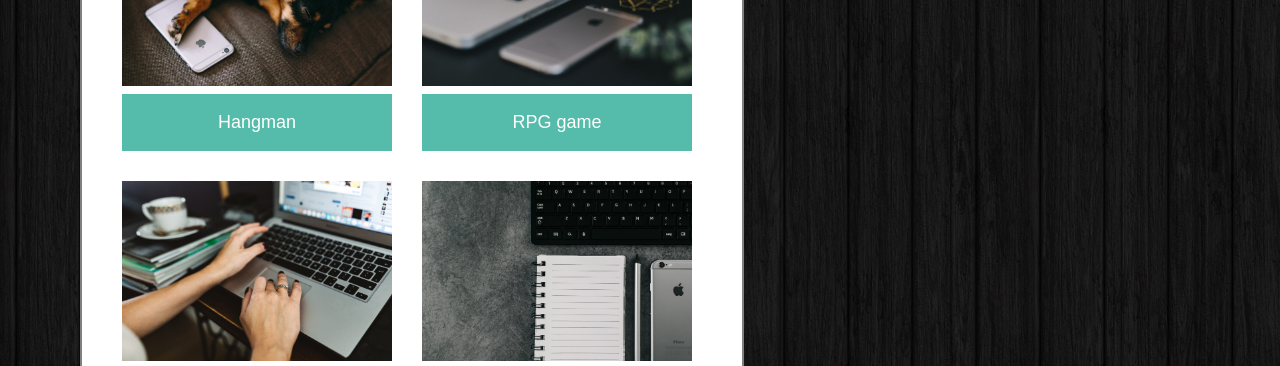
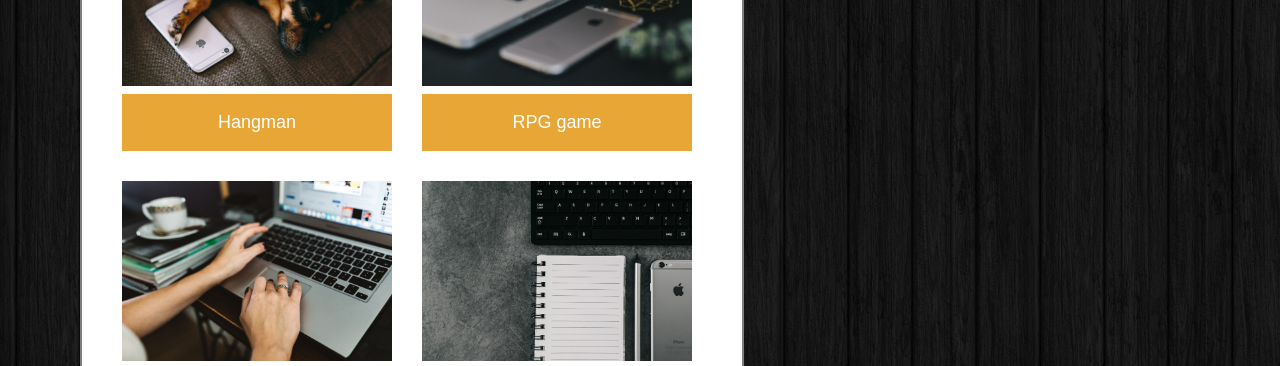
Before and after one commit to gasulliv/Basic-Portfolio, a plain HTML site: page portoflio.html in a window 1280 px wide. Shown: the part 395-761 px from the top of the page. Drawn offline with Linux system fonts and the light colour scheme.

Commit message:
updatefinal

```diff
--- a/assets/css/style.css
+++ b/assets/css/style.css
@@ -250,5 +250,5 @@ div.desc {
     margin:0px;
     text-align: center;
     color:white;
-    background-color: #5ba;
+    background-color: #E7A636;
 }
```
